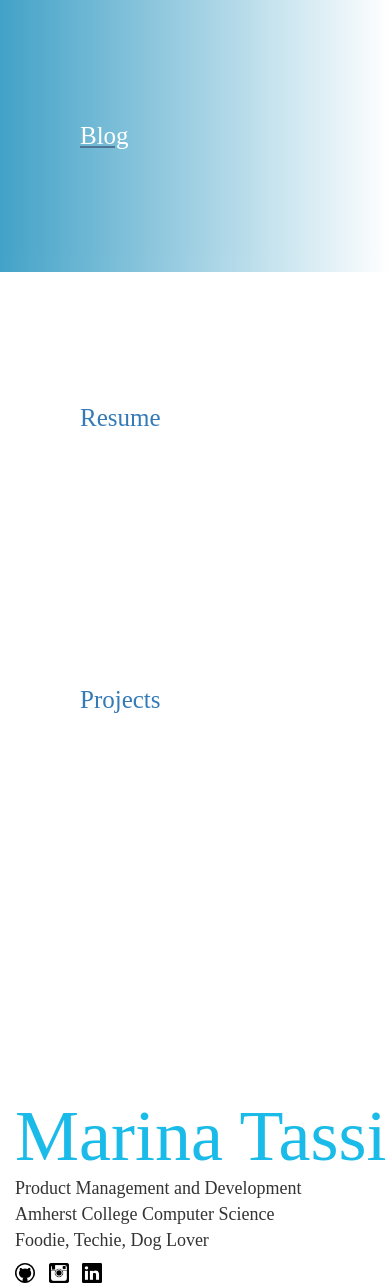
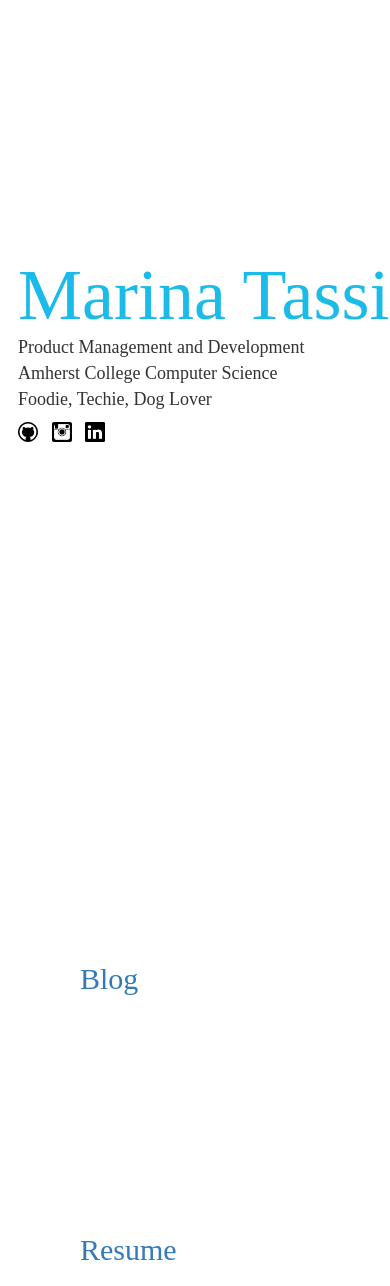
Before and after one commit to MarinaaaaT/mtassi17.github.io, a plain HTML site: page index.html in a window 390 px wide. Shown: the top 1286 px of the page. Drawn offline with Linux system fonts and the light colour scheme.

Commit message:
Changes for Small Screen Visibility
New stack order for homepage
Larger font sizes for legibility
Removed space between two cols when stacked
Added header to project list

```diff
--- a/HomepageStyle.css
+++ b/HomepageStyle.css
@@ -30,6 +30,8 @@ div.links a img{
 
 div.col-md-8 {
   height:100vh;
+  border: solid;
+  border-color: white;
 }
 
 div.col-md-4{
@@ -45,8 +47,9 @@ div.container{
 }
 
 #Learn {
-  padding: 14vh 25px 14vh 80px;
-  margin-left: 0px;
+  padding: 13.5vh 25px 13.5vh 80px;
+  margin: 0px 0px auto 0px;
+  font-size: 30px;
 }
 
 #Learn:hover {
--- a/ProjectPageStyle.css
+++ b/ProjectPageStyle.css
@@ -1,8 +1,11 @@
+p{
+  font-family: "Libian SC";
+  font-size: 60px;
+  text-align: center;
+}
+
 div p {
   padding: 14vh 25px 14vh 25px;
-}
-
-p {
   font-family: "Libian SC";
   font-size: 20px;
   text-align: center;
@@ -12,7 +15,7 @@ p {
   border-color: black;
 }
 
-p:hover {
+div p:hover {
   background: white;
   font-weight: 100;
   color: black;
@@ -37,3 +40,7 @@ p:hover {
 #MT:hover {
   background-image: url();
 }
+
+.page-header {
+  color: #1abbe8;
+}
--- a/index.html
+++ b/index.html
@@ -7,12 +7,7 @@
   	<body>
       <div class = "container">
         <div class = "row">
-          <div class = "col-md-4">
-            <a href = "https://medium.com/@MarinaaaT"> <p id="Learn"> Blog </p> </a>
-            <a href="images/ResumeWinter2015.pdf"> <p id = "Learn"> Resume </p> </a>
-            <a href = "Project.html"> <p id= "Learn"> Projects </p> </a>
-          </div>
-          <div class = "col-md-8">
+          <div class = "col-md-8 col-md-push-4">
         		<div class = "intro">
         			<h1 id = "title"> Marina Tassi </h1>
               <p> Product Management and Development </p>
@@ -25,6 +20,11 @@
               </div>
             </div>
           </div>
+          <div class = "col-md-4 col-md-pull-8">
+            <a href = "https://medium.com/@MarinaaaT"> <p id="Learn"> Blog </p> </a>
+            <a href="images/ResumeWinter2015.pdf"> <p id = "Learn"> Resume </p> </a>
+            <a href = "Project.html"> <p id= "Learn"> Projects </p> </a>
+          </div>
         </div>
       </div>
   	</body>
```
Also changed, not shown: Project.html (+2 -1 lines).
